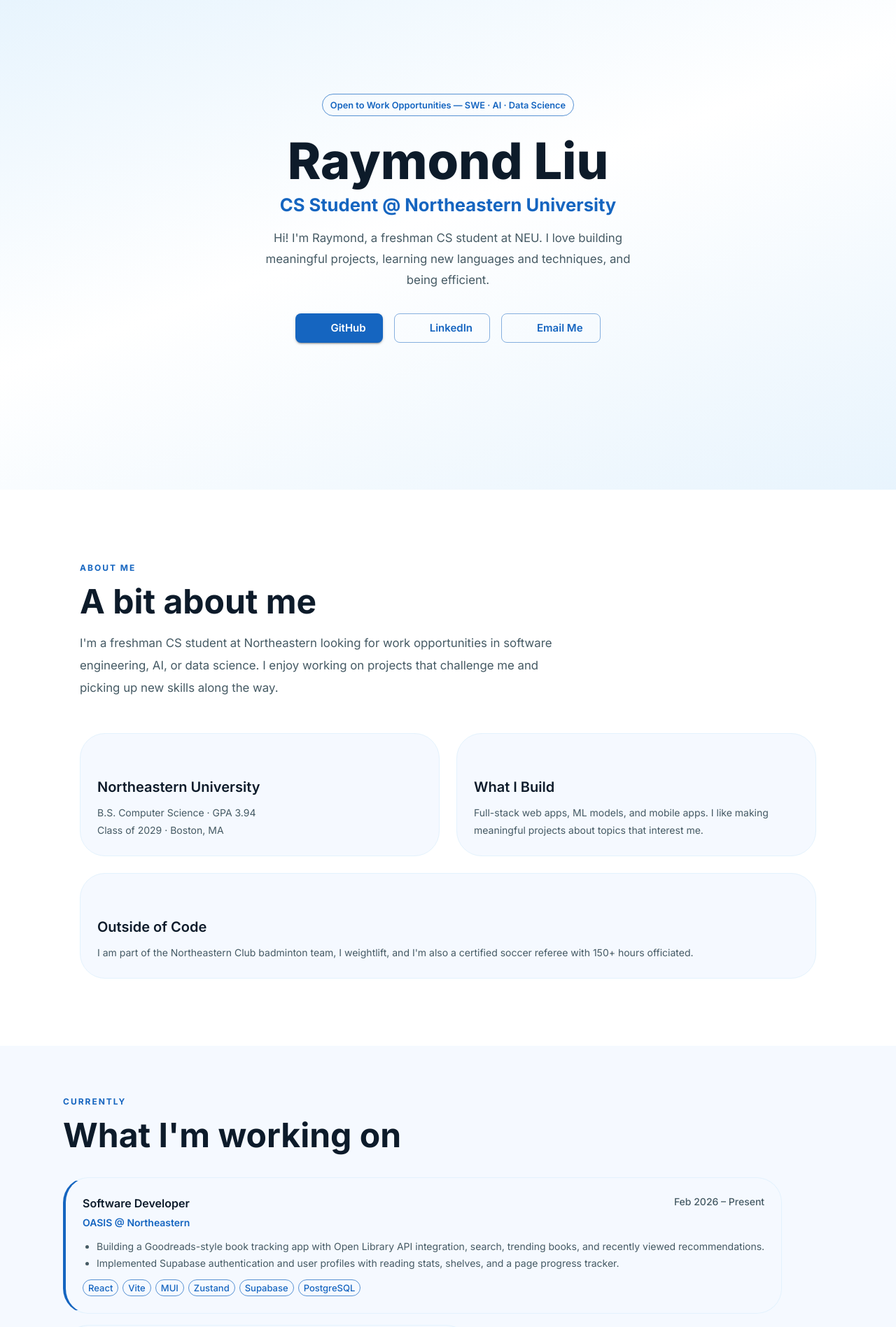
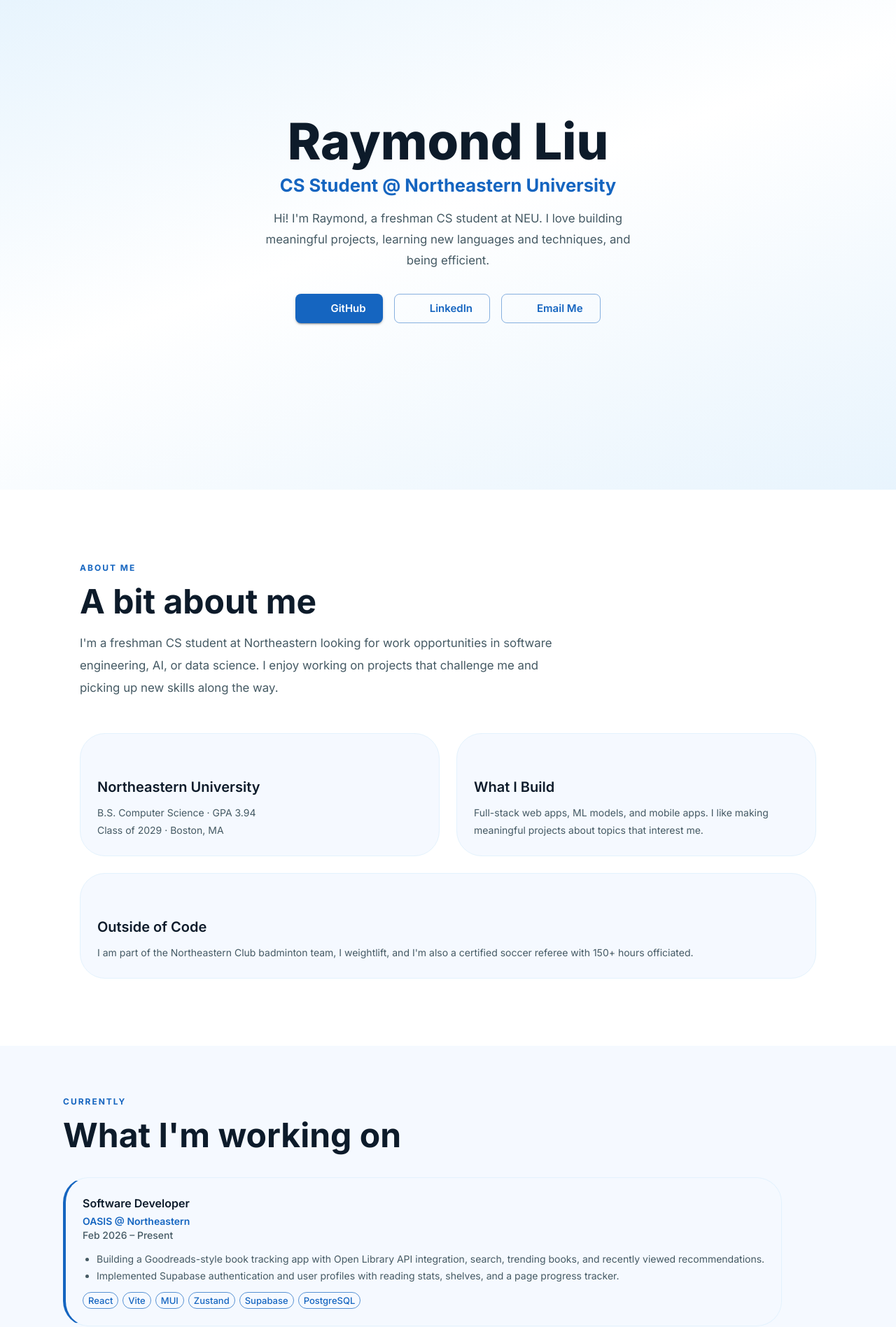
Before and after one commit to raydl18/personal-website, a React (Vite) app: page / in a window 1280 px wide. Shown: the part 100-1997 px from the top of the page at 70% size. Built offline with nearby package versions, Linux system fonts and the light colour scheme; some icons are missing.

Commit message:
Fix experience layout and remove open to work chip

```diff
--- a/src/sections/Experience.jsx
+++ b/src/sections/Experience.jsx
@@ -54,14 +54,16 @@ export default function Experience() {
           What I'm working on
         </Typography>
 
-        <Grid container spacing={2}>
+        <Grid container spacing={2} alignItems="stretch">
           {experiences.map((exp) => (
-            <Grid item xs={12} sm={6} key={exp.company}>
+            <Grid item xs={12} sm={6} key={exp.company} sx={{ display: 'flex' }}>
               <Paper
                 elevation={0}
                 sx={{
                   p: 3,
-                  height: '100%',
+                  width: '100%',
+                  display: 'flex',
+                  flexDirection: 'column',
                   border: '1px solid #E3F2FD',
                   borderLeft: '4px solid',
                   borderLeftColor: 'primary.main',
@@ -70,12 +72,12 @@ export default function Experience() {
                   '&:hover': { boxShadow: '0 4px 20px rgba(21,101,192,0.1)' },
                 }}
               >
-                <Box sx={{ display: 'flex', justifyContent: 'space-between', flexWrap: 'wrap', gap: 0.5, mb: 0.5 }}>
-                  <Typography variant="h6" sx={{ fontSize: '1rem' }}>{exp.role}</Typography>
-                  <Typography variant="body2" color="text.secondary" fontWeight={500}>{exp.date}</Typography>
-                </Box>
-                <Typography variant="body2" color="primary.main" fontWeight={600} sx={{ mb: 1.5 }}>
+                <Typography variant="h6" sx={{ fontSize: '1rem' }}>{exp.role}</Typography>
+                <Typography variant="body2" color="primary.main" fontWeight={600} sx={{ mt: 0.25 }}>
                   {exp.company}
+                </Typography>
+                <Typography variant="body2" color="text.secondary" fontWeight={500} sx={{ mb: 1.5 }}>
+                  {exp.date}
                 </Typography>
                 <Box component="ul" sx={{ pl: 2.5, mb: exp.tech.length ? 1.5 : 0, mt: 0 }}>
                   {exp.bullets.map((b, i) => (
--- a/src/sections/Hero.jsx
+++ b/src/sections/Hero.jsx
@@ -20,12 +20,6 @@ export default function Hero() {
         position: 'relative',
       }}
     >
-      <Chip
-        label="Open to Work Opportunities — SWE · AI · Data Science"
-        color="primary"
-        variant="outlined"
-        sx={{ mb: 3, fontWeight: 600, fontSize: '0.8rem' }}
-      />
 
       <Typography
         variant="h1"
```
